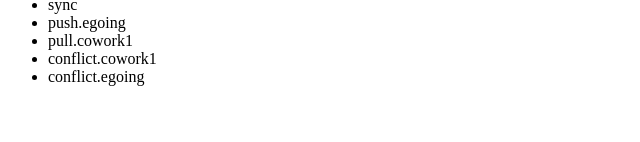
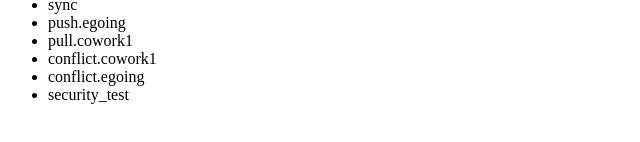
Before and after one commit to Byeongsun/opentutorials_git_sunson, a plain HTML site: page index.html in a window 1280 px wide. Shown: the part 310-452 px from the top of the page, 0-640 px from the left. Drawn offline with Linux system fonts and the light colour scheme.

Commit message:
Update index.html

```diff
--- a/index.html
+++ b/index.html
@@ -24,6 +24,7 @@
 			<li>pull.cowork1</li>
 			<li>conflict.cowork1</li>
 			<li>conflict.egoing</li>
+			<li>security_test</li>
 		</ul>
 	</body>
 </html>
```
